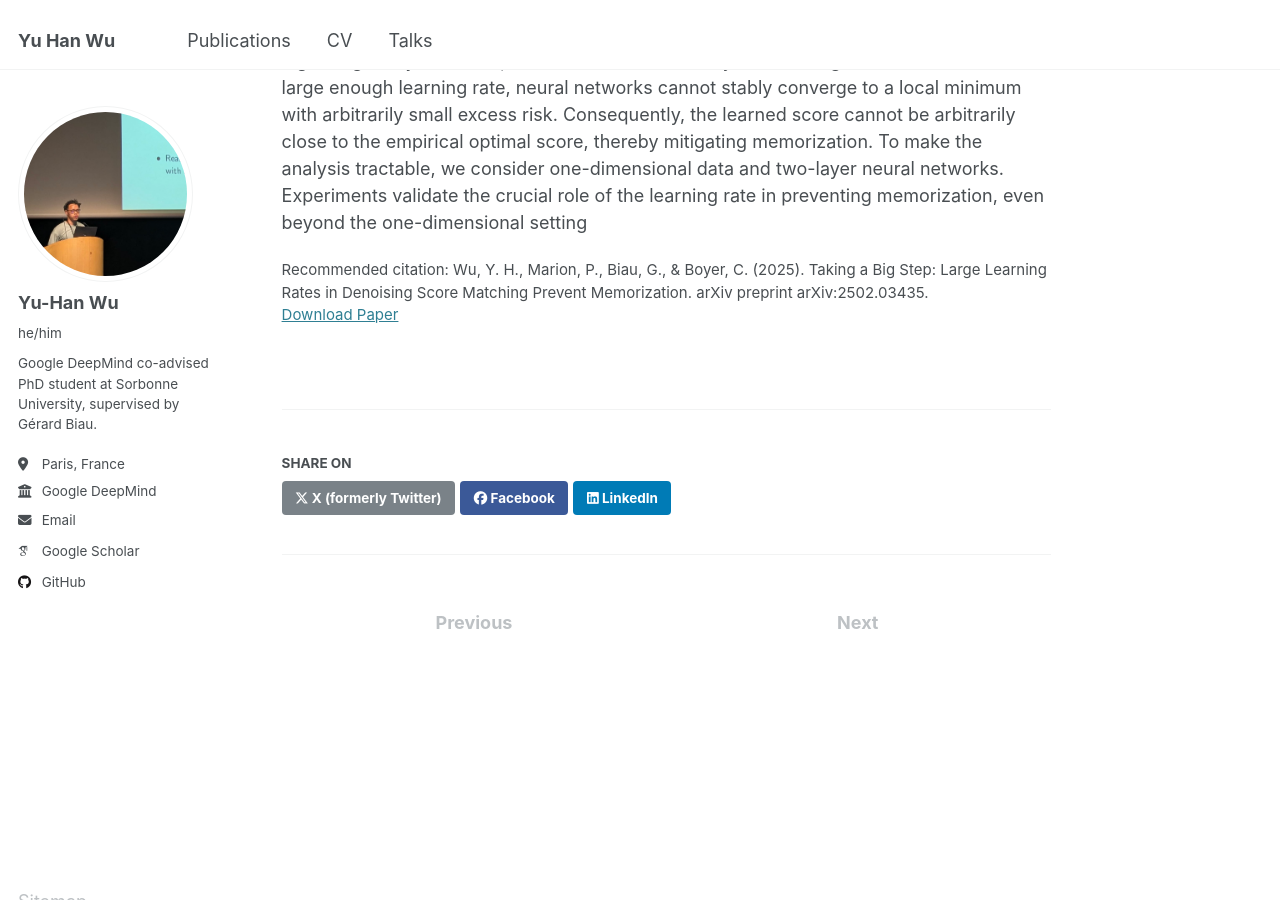
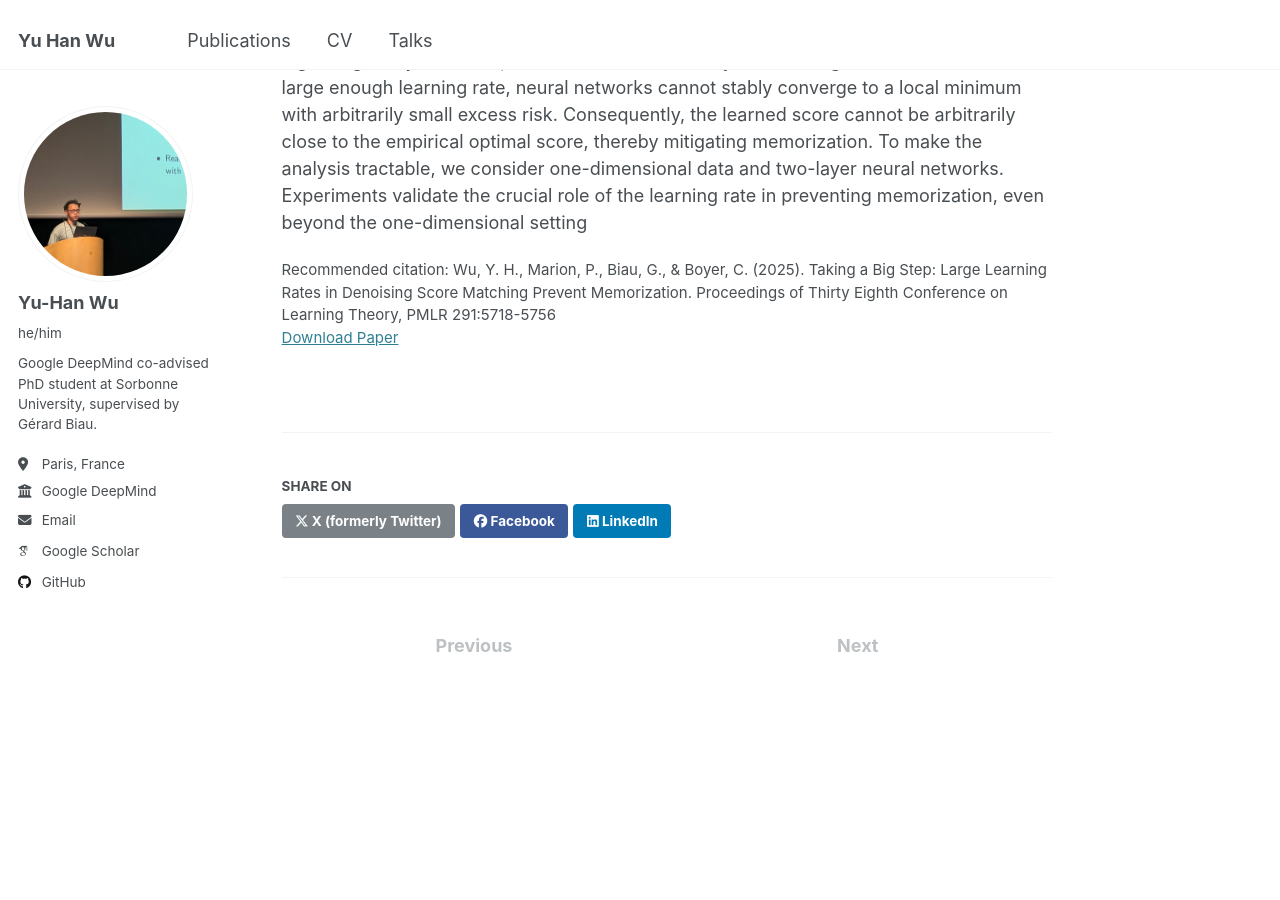
Before and after one commit to pojoowu/pojoowu.github.io, a Jekyll site: the page built from _publications/take-a-big-step.md, in a window 1280 px wide and 900 px high, scrolled down 373 px. Built offline with Jekyll 4.4.1, drawn with Linux system fonts in a browser that asks for light colours; some web fonts are replaced.

Commit message:
Update take-a-big-step.md

```diff
--- a/_publications/take-a-big-step.md
+++ b/_publications/take-a-big-step.md
@@ -7,7 +7,7 @@ excerpt: ''
 date: 2025-02-05
 venue: 'arXiv:2502.03435'
 paperurl: 'http://pojoowu.github.io/files/2502.03435v1.pdf'
-citation: 'Wu, Y. H., Marion, P., Biau, G., & Boyer, C. (2025). Taking a Big Step: Large Learning Rates in Denoising Score Matching Prevent Memorization. arXiv preprint arXiv:2502.03435.'
+citation: 'Wu, Y. H., Marion, P., Biau, G., & Boyer, C. (2025). Taking a Big Step: Large Learning Rates in Denoising Score Matching Prevent Memorization. Proceedings of Thirty Eighth Conference on Learning Theory, PMLR 291:5718-5756'
 ---
 
 Denoising score matching plays a pivotal role in the performance of diffusion-based generative models. However, the empirical optimal score–the exact solution to the denoising score matching–leads to memorization, where generated samples replicate the training data. Yet, in practice, only a moderate degree of memorization is observed, even without explicit regularization. In this paper, we investigate this phenomenon by uncovering an implicit regularization mechanism driven by large learning rates. Specifically, we show that in the small-noise regime, the empirical optimal score exhibits high irregularity. We then prove that, when trained by stochastic gradient descent with a large enough learning rate, neural networks cannot stably converge to a local minimum with arbitrarily small excess risk. Consequently, the learned score cannot be arbitrarily close to the empirical optimal score, thereby mitigating memorization. To make the analysis tractable, we consider one-dimensional data and two-layer neural networks. Experiments validate the crucial role of the learning rate in preventing memorization, even beyond the one-dimensional setting
```
